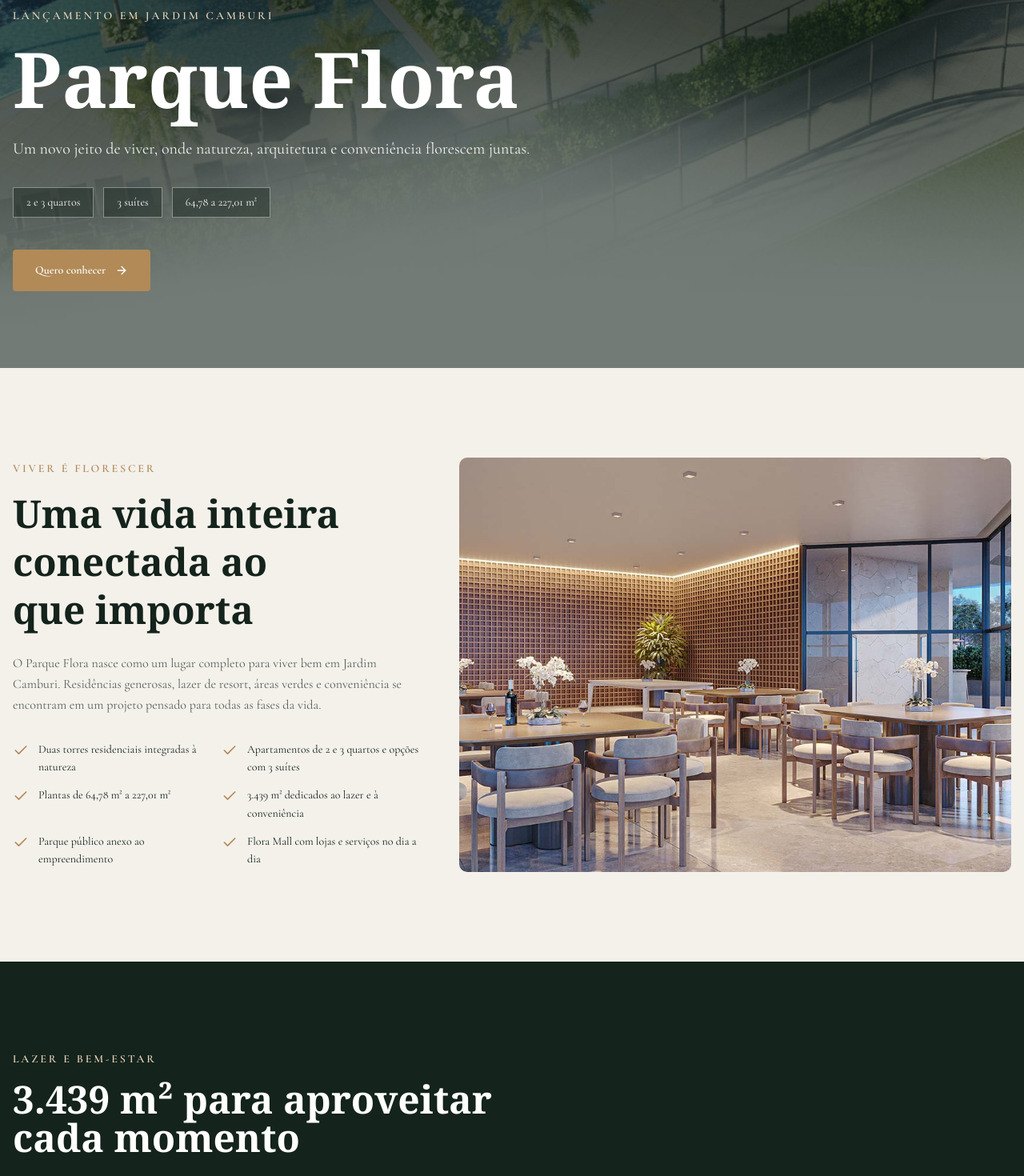
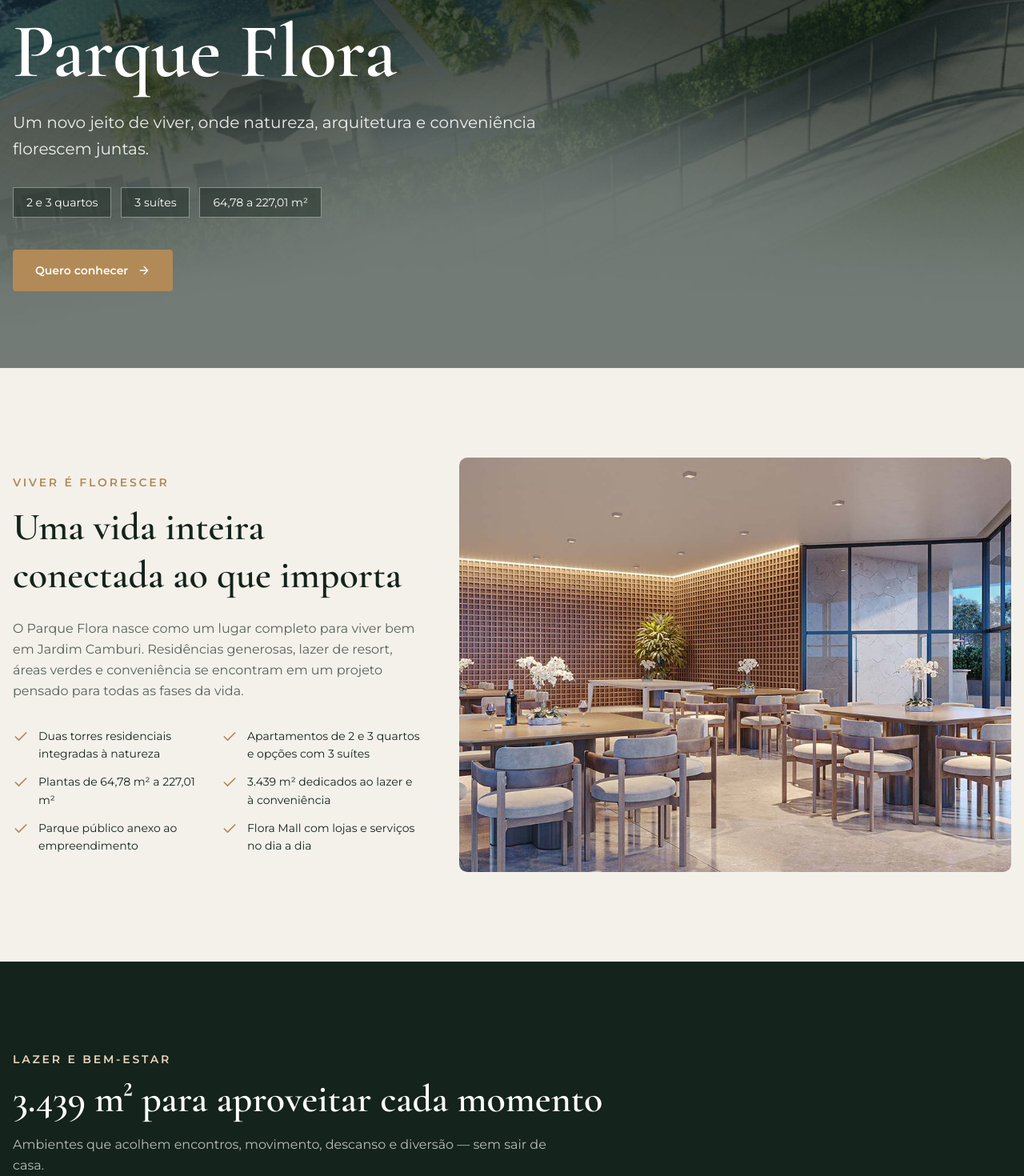
Before and after one commit to v4nd3r/v0-kellen-gagno-landing-page, a Next.js app: page /parque-flora in a window 1280 px wide. Shown: the part 360-1830 px from the top of the page at 80% size. Built offline with nearby package versions, Linux system fonts and the light colour scheme.

Commit message:
feat: update font family references to CSS variables in ParqueFloraPage component
Co-authored-by: Vander NG <11979922+v4nd3r@users.noreply.github.com>

```diff
--- a/components/parque-flora-page.tsx
+++ b/components/parque-flora-page.tsx
@@ -70,13 +70,13 @@ export function ParqueFloraPage() {
         <div className="absolute inset-0 bg-[#14231c]/60" />
         <div className="container relative z-10 mx-auto px-4 pb-16 pt-32 lg:pb-24">
           <div className="max-w-4xl">
-            <p className="mb-5 font-sans text-sm font-semibold uppercase tracking-[0.22em] text-[#e7d5b9]">Lançamento em Jardim Camburi</p>
-            <h1 className="text-balance font-serif text-6xl font-semibold leading-none text-white md:text-7xl lg:text-8xl">Parque Flora</h1>
-            <p className="mt-6 max-w-2xl text-pretty font-sans text-lg leading-relaxed text-white/90 md:text-xl">Um novo jeito de viver, onde natureza, arquitetura e conveniência florescem juntas.</p>
-            <div className="mt-8 flex flex-wrap gap-3 font-sans text-sm text-white">
+            <p className="mb-5 font-[family-name:var(--font-body)] text-sm font-semibold uppercase tracking-[0.22em] text-[#e7d5b9]">Lançamento em Jardim Camburi</p>
+            <h1 className="text-balance font-[family-name:var(--font-heading)] text-6xl font-semibold leading-none text-white md:text-7xl lg:text-8xl">Parque Flora</h1>
+            <p className="mt-6 max-w-2xl text-pretty font-[family-name:var(--font-body)] text-lg leading-relaxed text-white/90 md:text-xl">Um novo jeito de viver, onde natureza, arquitetura e conveniência florescem juntas.</p>
+            <div className="mt-8 flex flex-wrap gap-3 font-[family-name:var(--font-body)] text-sm text-white">
               {["2 e 3 quartos", "3 suítes", "64,78 a 227,01 m²"].map((item) => <span key={item} className="border border-white/40 bg-[#14231c]/45 px-4 py-2">{item}</span>)}
             </div>
-            <WhatsAppLink message="Olá! Quero conhecer o Parque Flora." className="mt-10 inline-flex items-center gap-3 rounded bg-[#b18a57] px-7 py-4 font-sans text-sm font-semibold text-white transition-colors hover:bg-white hover:text-[#14231c]">Quero conhecer <ArrowRight className="h-4 w-4" /></WhatsAppLink>
+            <WhatsAppLink message="Olá! Quero conhecer o Parque Flora." className="mt-10 inline-flex items-center gap-3 rounded bg-[#b18a57] px-7 py-4 font-[family-name:var(--font-body)] text-sm font-semibold text-white transition-colors hover:bg-white hover:text-[#14231c]">Quero conhecer <ArrowRight className="h-4 w-4" /></WhatsAppLink>
           </div>
         </div>
       </section>
@@ -84,11 +84,11 @@ export function ParqueFloraPage() {
       <section className="bg-[#f4f1eb] py-20 lg:py-28">
         <div className="container mx-auto grid gap-12 px-4 lg:grid-cols-[0.85fr_1.15fr] lg:items-center">
           <div>
-            <p className="font-sans text-sm font-semibold uppercase tracking-[0.2em] text-[#b18a57]">Viver é florescer</p>
-            <h2 className="mt-4 text-balance font-serif text-4xl font-semibold leading-tight md:text-5xl">Uma vida inteira conectada ao que importa</h2>
-            <p className="mt-6 font-sans leading-relaxed text-[#14231c]/70">O Parque Flora nasce como um lugar completo para viver bem em Jardim Camburi. Residências generosas, lazer de resort, áreas verdes e conveniência se encontram em um projeto pensado para todas as fases da vida.</p>
+            <p className="font-[family-name:var(--font-body)] text-sm font-semibold uppercase tracking-[0.2em] text-[#b18a57]">Viver é florescer</p>
+            <h2 className="mt-4 text-balance font-[family-name:var(--font-heading)] text-4xl font-semibold leading-tight md:text-5xl">Uma vida inteira conectada ao que importa</h2>
+            <p className="mt-6 font-[family-name:var(--font-body)] leading-relaxed text-[#14231c]/70">O Parque Flora nasce como um lugar completo para viver bem em Jardim Camburi. Residências generosas, lazer de resort, áreas verdes e conveniência se encontram em um projeto pensado para todas as fases da vida.</p>
             <div className="mt-8 grid gap-3 sm:grid-cols-2">
-              {highlights.map((item) => <div key={item} className="flex items-start gap-3 font-sans text-sm leading-relaxed"><Check className="mt-0.5 h-5 w-5 shrink-0 text-[#b18a57]" /><span>{item}</span></div>)}
+              {highlights.map((item) => <div key={item} className="flex items-start gap-3 font-[family-name:var(--font-body)] text-sm leading-relaxed"><Check className="mt-0.5 h-5 w-5 shrink-0 text-[#b18a57]" /><span>{item}</span></div>)}
             </div>
           </div>
           <div className="relative aspect-[4/3] overflow-hidden rounded-lg">
@@ -100,12 +100,12 @@ export function ParqueFloraPage() {
       <section className="bg-[#14231c] py-20 text-white lg:py-28">
         <div className="container mx-auto px-4">
           <div className="max-w-3xl">
-            <p className="font-sans text-sm font-semibold uppercase tracking-[0.2em] text-[#e7d5b9]">Lazer e bem-estar</p>
-            <h2 className="mt-4 text-balance font-serif text-4xl font-semibold md:text-5xl">3.439 m² para aproveitar cada momento</h2>
-            <p className="mt-5 max-w-2xl font-sans leading-relaxed text-white/70">Ambientes que acolhem encontros, movimento, descanso e diversão — sem sair de casa.</p>
+            <p className="font-[family-name:var(--font-body)] text-sm font-semibold uppercase tracking-[0.2em] text-[#e7d5b9]">Lazer e bem-estar</p>
+            <h2 className="mt-4 text-balance font-[family-name:var(--font-heading)] text-4xl font-semibold md:text-5xl">3.439 m² para aproveitar cada momento</h2>
+            <p className="mt-5 max-w-2xl font-[family-name:var(--font-body)] leading-relaxed text-white/70">Ambientes que acolhem encontros, movimento, descanso e diversão — sem sair de casa.</p>
           </div>
           <div className="mt-12 grid gap-px overflow-hidden rounded-lg bg-white/15 sm:grid-cols-2 lg:grid-cols-4">
-            {amenities.map(({ icon: Icon, title }) => <article key={title} className="flex min-h-40 flex-col justify-between bg-[#14231c] p-6"><Icon className="h-7 w-7 text-[#e7d5b9]" /><h3 className="mt-8 font-sans text-sm font-medium">{title}</h3></article>)}
+            {amenities.map(({ icon: Icon, title }) => <article key={title} className="flex min-h-40 flex-col justify-between bg-[#14231c] p-6"><Icon className="h-7 w-7 text-[#e7d5b9]" /><h3 className="mt-8 font-[family-name:var(--font-body)] text-sm font-medium">{title}</h3></article>)}
           </div>
         </div>
       </section>
@@ -113,7 +113,7 @@ export function ParqueFloraPage() {
       <section className="bg-white py-20 lg:py-28" aria-labelledby="gallery-title">
         <div className="container mx-auto px-4">
           <div className="flex flex-col gap-6 md:flex-row md:items-end md:justify-between">
-            <div><p className="font-sans text-sm font-semibold uppercase tracking-[0.2em] text-[#b18a57]">Galeria</p><h2 id="gallery-title" className="mt-4 font-serif text-4xl font-semibold md:text-5xl">Conheça o Parque Flora</h2></div>
+            <div><p className="font-[family-name:var(--font-body)] text-sm font-semibold uppercase tracking-[0.2em] text-[#b18a57]">Galeria</p><h2 id="gallery-title" className="mt-4 font-[family-name:var(--font-heading)] text-4xl font-semibold md:text-5xl">Conheça o Parque Flora</h2></div>
             <div className="flex gap-2">
               <button onClick={() => moveGallery(-1)} className="flex h-12 w-12 items-center justify-center rounded-full border border-[#14231c]/20 transition-colors hover:bg-[#14231c] hover:text-white" aria-label="Imagem anterior"><ChevronLeft /></button>
               <button onClick={() => moveGallery(1)} className="flex h-12 w-12 items-center justify-center rounded-full border border-[#14231c]/20 transition-colors hover:bg-[#14231c] hover:text-white" aria-label="Próxima imagem"><ChevronRight /></button>
@@ -121,7 +121,7 @@ export function ParqueFloraPage() {
           </div>
           <div className="relative mt-10 aspect-[16/10] overflow-hidden rounded-lg md:aspect-[16/8]">
             <Image key={gallery[activeImage].src} src={gallery[activeImage].src} alt={gallery[activeImage].alt} fill sizes="100vw" className="object-cover" />
-            <div className="absolute bottom-0 left-0 bg-[#14231c] px-5 py-3 font-sans text-sm text-white">{gallery[activeImage].label} · {String(activeImage + 1).padStart(2, "0")}/{String(gallery.length).padStart(2, "0")}</div>
+            <div className="absolute bottom-0 left-0 bg-[#14231c] px-5 py-3 font-[family-name:var(--font-body)] text-sm text-white">{gallery[activeImage].label} · {String(activeImage + 1).padStart(2, "0")}/{String(gallery.length).padStart(2, "0")}</div>
           </div>
           <div className="mt-4 flex gap-2 overflow-x-auto pb-2">
             {gallery.map((image, index) => <button key={image.src} onClick={() => setActiveImage(index)} className={`relative h-20 min-w-28 overflow-hidden rounded border-2 ${activeImage === index ? "border-[#b18a57]" : "border-transparent"}`} aria-label={`Ver ${image.label}`} aria-current={activeImage === index}><Image src={image.src} alt="" fill sizes="112px" className="object-cover" /></button>)}
@@ -133,12 +133,12 @@ export function ParqueFloraPage() {
         <div className="container mx-auto grid gap-8 px-4 lg:grid-cols-2">
           <div className="flex flex-col justify-center bg-[#14231c] p-8 text-white md:p-12">
             <Trees className="h-9 w-9 text-[#e7d5b9]" />
-            <h2 className="mt-6 text-balance font-serif text-4xl font-semibold">Um parque como extensão de casa</h2>
-            <p className="mt-5 font-sans leading-relaxed text-white/70">O projeto se conecta a um parque público anexo, ampliando a presença da natureza e criando novos espaços de convivência para o bairro.</p>
+            <h2 className="mt-6 text-balance font-[family-name:var(--font-heading)] text-4xl font-semibold">Um parque como extensão de casa</h2>
+            <p className="mt-5 font-[family-name:var(--font-body)] leading-relaxed text-white/70">O projeto se conecta a um parque público anexo, ampliando a presença da natureza e criando novos espaços de convivência para o bairro.</p>
           </div>
           <div className="relative min-h-96 overflow-hidden">
             <Image src="/images/parque-flora/mall.jpg" alt="Fachada das lojas do Flora Mall" fill sizes="(min-width: 1024px) 50vw, 100vw" className="object-cover" />
-            <div className="absolute inset-x-0 bottom-0 bg-[#b18a57] p-6 text-white"><Building2 className="h-6 w-6" /><h3 className="mt-3 font-serif text-3xl font-semibold">Flora Mall</h3><p className="mt-2 font-sans text-sm leading-relaxed">Lojas e serviços para trazer mais praticidade à rotina.</p></div>
+            <div className="absolute inset-x-0 bottom-0 bg-[#b18a57] p-6 text-white"><Building2 className="h-6 w-6" /><h3 className="mt-3 font-[family-name:var(--font-heading)] text-3xl font-semibold">Flora Mall</h3><p className="mt-2 font-[family-name:var(--font-body)] text-sm leading-relaxed">Lojas e serviços para trazer mais praticidade à rotina.</p></div>
           </div>
         </div>
       </section>
@@ -146,33 +146,33 @@ export function ParqueFloraPage() {
       <section className="bg-white py-20 lg:py-28">
         <div className="container mx-auto grid gap-12 px-4 lg:grid-cols-2 lg:items-start">
           <div>
-            <p className="font-sans text-sm font-semibold uppercase tracking-[0.2em] text-[#b18a57]">Localização</p>
-            <h2 className="mt-4 text-balance font-serif text-4xl font-semibold md:text-5xl">Jardim Camburi, perto de tudo</h2>
-            <p className="mt-5 font-sans leading-relaxed text-[#14231c]/70">Um dos bairros mais completos de Vitória, com mobilidade, comércio, serviços, escolas, gastronomia e acesso rápido à orla.</p>
-            <div className="mt-8 flex items-start gap-4 border-t border-[#14231c]/15 pt-6"><MapPin className="mt-1 h-6 w-6 shrink-0 text-[#b18a57]" /><div><p className="font-sans font-semibold">Rua Oswaldo Bastos de Souza Freitas, 395</p><p className="mt-1 font-sans text-sm text-[#14231c]/60">Jardim Camburi, Vitória — ES</p></div></div>
+            <p className="font-[family-name:var(--font-body)] text-sm font-semibold uppercase tracking-[0.2em] text-[#b18a57]">Localização</p>
+            <h2 className="mt-4 text-balance font-[family-name:var(--font-heading)] text-4xl font-semibold md:text-5xl">Jardim Camburi, perto de tudo</h2>
+            <p className="mt-5 font-[family-name:var(--font-body)] leading-relaxed text-[#14231c]/70">Um dos bairros mais completos de Vitória, com mobilidade, comércio, serviços, escolas, gastronomia e acesso rápido à orla.</p>
+            <div className="mt-8 flex items-start gap-4 border-t border-[#14231c]/15 pt-6"><MapPin className="mt-1 h-6 w-6 shrink-0 text-[#b18a57]" /><div><p className="font-[family-name:var(--font-body)] font-semibold">Rua Oswaldo Bastos de Souza Freitas, 395</p><p className="mt-1 font-[family-name:var(--font-body)] text-sm text-[#14231c]/60">Jardim Camburi, Vitória — ES</p></div></div>
           </div>
           <div className="rounded-lg bg-[#f4f1eb] p-7 md:p-10">
             <Leaf className="h-8 w-8 text-[#b18a57]" />
-            <h3 className="mt-5 font-serif text-3xl font-semibold">Tecnologia com consciência</h3>
-            <p className="mt-4 font-sans text-sm leading-relaxed text-[#14231c]/70">Soluções pensadas para eficiência, sustentabilidade e conforto ajudam a construir uma rotina mais inteligente e conectada à natureza.</p>
-            <WhatsAppLink message="Olá! Gostaria de agendar uma visita ao Parque Flora." className="mt-7 inline-flex items-center gap-3 rounded bg-[#14231c] px-6 py-3.5 font-sans text-sm font-semibold text-white transition-colors hover:bg-[#b18a57]">Agendar uma conversa <ArrowRight className="h-4 w-4" /></WhatsAppLink>
+            <h3 className="mt-5 font-[family-name:var(--font-heading)] text-3xl font-semibold">Tecnologia com consciência</h3>
+            <p className="mt-4 font-[family-name:var(--font-body)] text-sm leading-relaxed text-[#14231c]/70">Soluções pensadas para eficiência, sustentabilidade e conforto ajudam a construir uma rotina mais inteligente e conectada à natureza.</p>
+            <WhatsAppLink message="Olá! Gostaria de agendar uma visita ao Parque Flora." className="mt-7 inline-flex items-center gap-3 rounded bg-[#14231c] px-6 py-3.5 font-[family-name:var(--font-body)] text-sm font-semibold text-white transition-colors hover:bg-[#b18a57]">Agendar uma conversa <ArrowRight className="h-4 w-4" /></WhatsAppLink>
           </div>
         </div>
       </section>
 
       <section className="bg-[#14231c] py-20 text-white lg:py-28">
         <div className="container mx-auto grid gap-12 px-4 lg:grid-cols-[0.9fr_1.1fr]">
-          <div><p className="font-sans text-sm font-semibold uppercase tracking-[0.2em] text-[#e7d5b9]">Seu novo capítulo</p><h2 className="mt-4 text-balance font-serif text-4xl font-semibold md:text-5xl">Receba todos os detalhes do Parque Flora</h2><p className="mt-6 max-w-md font-sans leading-relaxed text-white/70">Preencha seus dados e fale diretamente comigo para conhecer plantas, disponibilidade e condições comerciais.</p></div>
+          <div><p className="font-[family-name:var(--font-body)] text-sm font-semibold uppercase tracking-[0.2em] text-[#e7d5b9]">Seu novo capítulo</p><h2 className="mt-4 text-balance font-[family-name:var(--font-heading)] text-4xl font-semibold md:text-5xl">Receba todos os detalhes do Parque Flora</h2><p className="mt-6 max-w-md font-[family-name:var(--font-body)] leading-relaxed text-white/70">Preencha seus dados e fale diretamente comigo para conhecer plantas, disponibilidade e condições comerciais.</p></div>
           <form onSubmit={handleSubmit} className="grid gap-5 rounded-lg bg-white p-7 text-[#14231c] md:p-10">
-            <label className="grid gap-2 font-sans text-sm font-medium">Nome<input required value={form.nome} onChange={(e) => setForm({ ...form, nome: e.target.value })} className="h-12 rounded border border-[#14231c]/20 px-4 outline-none transition-colors focus:border-[#b18a57]" placeholder="Seu nome" /></label>
-            <label className="grid gap-2 font-sans text-sm font-medium">Telefone<input required value={form.telefone} onChange={(e) => setForm({ ...form, telefone: e.target.value })} className="h-12 rounded border border-[#14231c]/20 px-4 outline-none transition-colors focus:border-[#b18a57]" placeholder="(27) 99999-9999" inputMode="tel" /></label>
-            <label className="grid gap-2 font-sans text-sm font-medium">Interesse<select value={form.interesse} onChange={(e) => setForm({ ...form, interesse: e.target.value })} className="h-12 rounded border border-[#14231c]/20 bg-white px-4 outline-none focus:border-[#b18a57]"><option>Apartamento de 2 quartos</option><option>Apartamento de 3 quartos</option><option>Apartamento com 3 suítes</option><option>Quero conhecer todas as opções</option></select></label>
-            <button type="submit" className="mt-2 flex h-13 items-center justify-center gap-3 rounded bg-[#b18a57] px-6 font-sans text-sm font-semibold text-white transition-colors hover:bg-[#14231c]">Enviar pelo WhatsApp <ArrowRight className="h-4 w-4" /></button>
+            <label className="grid gap-2 font-[family-name:var(--font-body)] text-sm font-medium">Nome<input required value={form.nome} onChange={(e) => setForm({ ...form, nome: e.target.value })} className="h-12 rounded border border-[#14231c]/20 px-4 outline-none transition-colors focus:border-[#b18a57]" placeholder="Seu nome" /></label>
+            <label className="grid gap-2 font-[family-name:var(--font-body)] text-sm font-medium">Telefone<input required value={form.telefone} onChange={(e) => setForm({ ...form, telefone: e.target.value })} className="h-12 rounded border border-[#14231c]/20 px-4 outline-none transition-colors focus:border-[#b18a57]" placeholder="(27) 99999-9999" inputMode="tel" /></label>
+            <label className="grid gap-2 font-[family-name:var(--font-body)] text-sm font-medium">Interesse<select value={form.interesse} onChange={(e) => setForm({ ...form, interesse: e.target.value })} className="h-12 rounded border border-[#14231c]/20 bg-white px-4 outline-none focus:border-[#b18a57]"><option>Apartamento de 2 quartos</option><option>Apartamento de 3 quartos</option><option>Apartamento com 3 suítes</option><option>Quero conhecer todas as opções</option></select></label>
+            <button type="submit" className="mt-2 flex h-13 items-center justify-center gap-3 rounded bg-[#b18a57] px-6 font-[family-name:var(--font-body)] text-sm font-semibold text-white transition-colors hover:bg-[#14231c]">Enviar pelo WhatsApp <ArrowRight className="h-4 w-4" /></button>
           </form>
         </div>
       </section>
 
-      <footer className="bg-[#0d1712] py-8 text-white/60"><div className="container mx-auto flex flex-col gap-4 px-4 text-center font-sans text-xs sm:flex-row sm:items-center sm:justify-between sm:text-left"><Image src="/images/logo-dark-sem-fundo-horizontal.png" alt="Kellen Gagno" width={110} height={55} className="mx-auto h-12 w-auto sm:mx-0" /><p>Atendimento personalizado para encontrar o imóvel ideal.</p></div></footer>
+      <footer className="bg-[#0d1712] py-8 text-white/60"><div className="container mx-auto flex flex-col gap-4 px-4 text-center font-[family-name:var(--font-body)] text-xs sm:flex-row sm:items-center sm:justify-between sm:text-left"><Image src="/images/logo-dark-sem-fundo-horizontal.png" alt="Kellen Gagno" width={110} height={55} className="mx-auto h-12 w-auto sm:mx-0" /><p>Atendimento personalizado para encontrar o imóvel ideal.</p></div></footer>
     </main>
   )
 }
```
